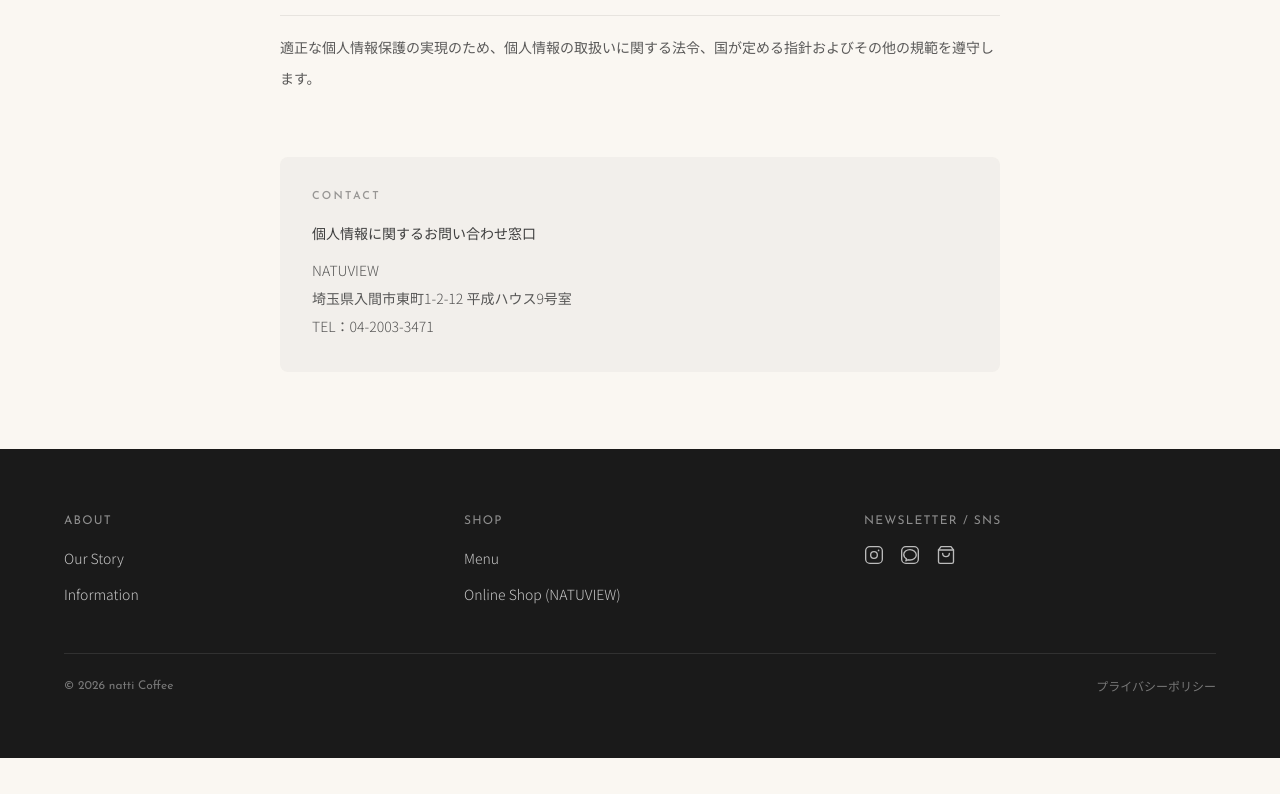
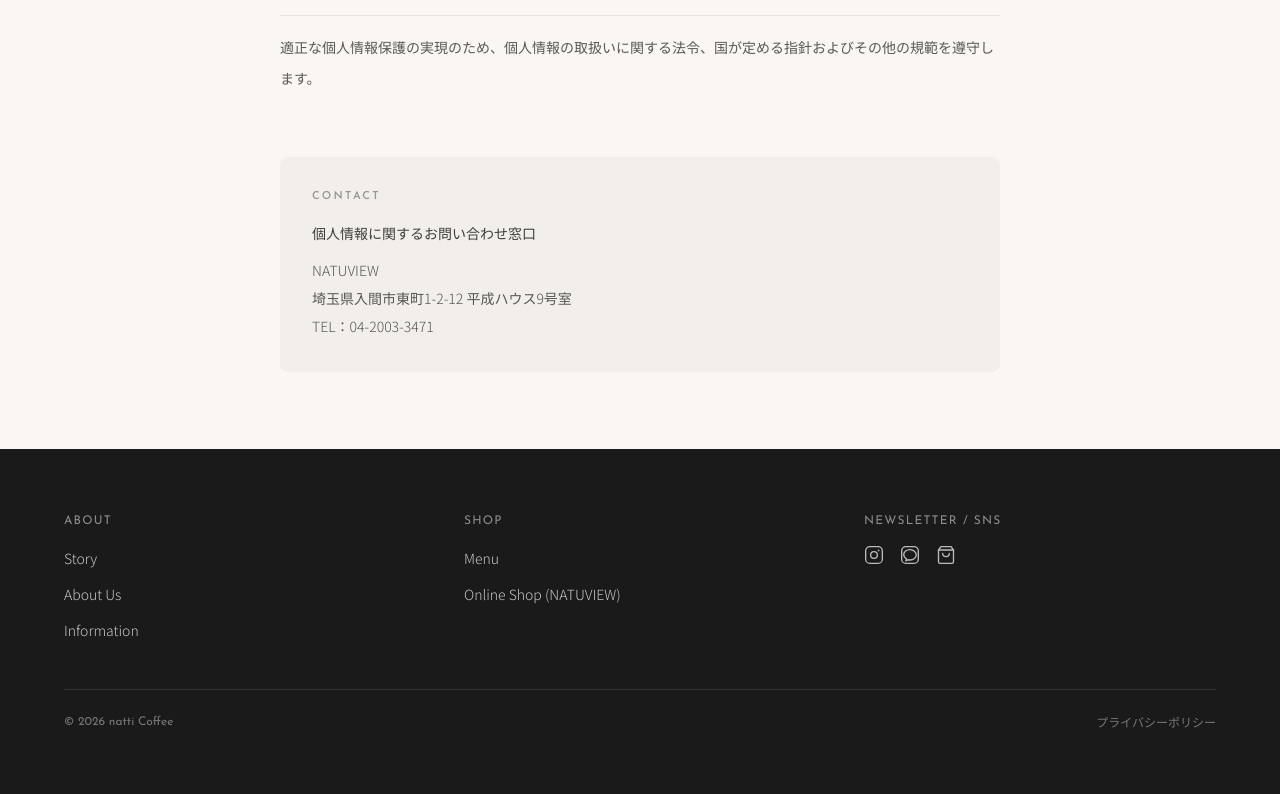
Before and after one commit to omi-kanta/natti-coffee, a Next.js app: page /top/privacy in a window 1280 px wide. Shown: the part 1270-2064 px from the top of the page. Before the commit the page ends 2028 px from the top, so only its background shows below. Built offline with nearby package versions, Linux system fonts and the light colour scheme; a web font is replaced by a local one.

Commit message:
refactor: footer挙動修正

```diff
--- a/app/top/components/Footer.tsx
+++ b/app/top/components/Footer.tsx
@@ -1,17 +1,22 @@
 "use client";
 import Link from "next/link";
+import { usePathname } from "next/navigation";
+
+export default function Footer() {
+  const pathname = usePathname();
+  const isTop = pathname === "/top";
 
 const aboutLinks = [
-  { label: "Our Story", href: "/top/story" },
+  { label: "Story", href: "/top/story" },
+  { label: "About Us", href: "/top/about" },
   { label: "Information", href: "#visit" },
 ];
 
-const shopLinks = [
-  { label: "Menu", href: "/top#food-menu", external: false },
-  { label: "Online Shop (NATUVIEW)", href: "https://www.natuview.jp/", external: true },
-];
+  const shopLinks = [
+    { label: "Menu", href: isTop ? "#food-menu" : "/top#food-menu", external: false },
+    { label: "Online Shop (NATUVIEW)", href: "https://www.natuview.jp/", external: true },
+  ];
 
-export default function Footer() {
   return (
     <footer
       className="py-16 px-6 md:px-10"
```
